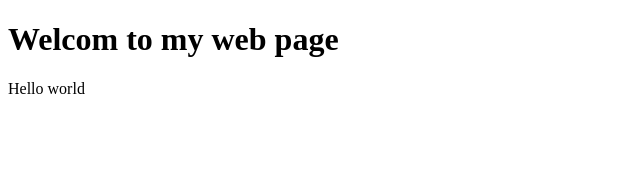
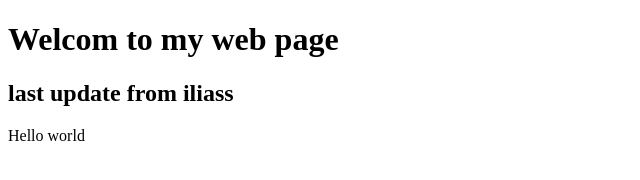
Before and after one commit to iliass07/prova, a plain HTML site: page index.html in a window 1280 px wide. Shown: the whole page, without its empty margins (0-640 px from the left). Drawn offline with Linux system fonts and the light colour scheme.

Commit message:
add h2 tag

```diff
--- a/index.html
+++ b/index.html
@@ -5,6 +5,7 @@
     </head>
     <body>
         <h1>Welcom to my web page</h1>
+        <h2>last update from iliass</h2>
         Hello world
     </body>
 </html>
```
